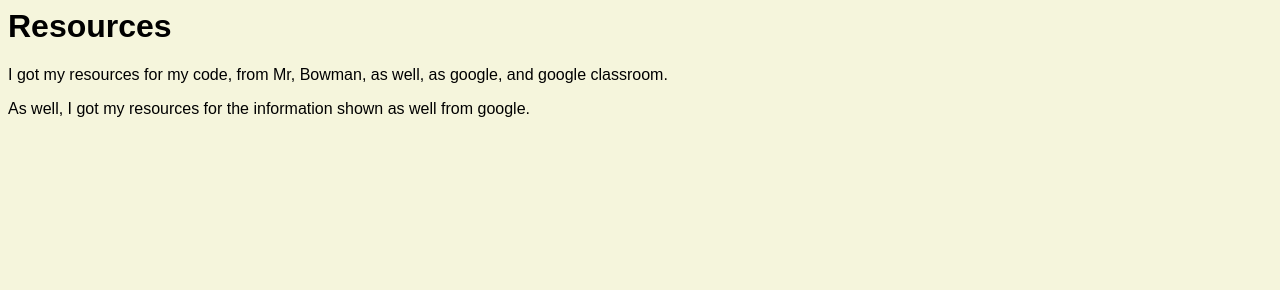
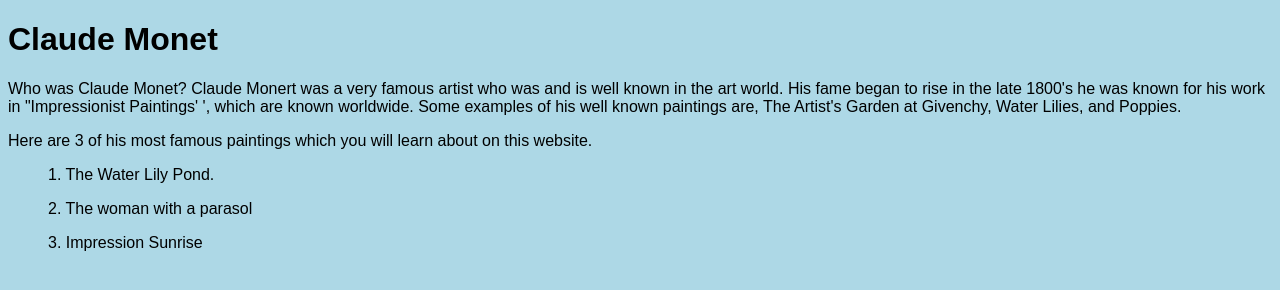
Before and after one commit to cbanashek/Website-coding-, a plain HTML site: page index2.html in a window 1280 px wide. Drawn offline with Linux system fonts and the light colour scheme.

Commit message:
Update index2.html

```diff
--- a/index2.html
+++ b/index2.html
@@ -1,17 +1,37 @@
+ <!DOCTYPE html>
 <html>
-<body>
+       <body>
 
-    <p>
-    <body style="background-color: beige; font-family: fantasy;">
-    <h1 class= "fancy"> Resources  </h1>
-                  <div class="myDiv">
-        <p>
-        I got my resources for my code, from Mr, Bowman, as well, as google, and google classroom.
-    </p>
+<style>
+    h1{
+    color red
+    }
+    <img src="https://upload.wikimedia.org/wikipedia/commons/thumb/a/a4/Claude_Monet_1899_Nadar_crop.jpg/800px-Claude_Monet_1899_Nadar_crop.jpg" alt="Claude Monet - Wikipedia"/>
 
-        <p>
-            As well, I got my resources for the information shown as well from google.
-        </p>
-    </body>
+     </style>
+   <body style="background-color:lightblue; font-family: fantasy;">
+       <h1 class="fancy"> Claude Monet </h1>
 
+       <p>
+        Who was Claude Monet?
+        Claude Monert was a very famous artist who was and is well known in the art world. His fame began to rise in the late 1800's he was known for his work in "Impressionist Paintings' ', which are known worldwide. Some examples of his well known paintings are, The Artist's Garden at Givenchy, Water Lilies, and Poppies.
+ </p>
+       </body>
+       <p>
+  Here are 3 of his most famous paintings which you will learn about on this website.
+       <style>
+           <body style="border-color:lightgreen; font-family: fantasy;">
+           </style>
+       <ul>
+          1. The Water Lily Pond.
+       </ul>
+       <ul>
+       2. The woman with a parasol
+       </ul>
+       <ul>
+       3. Impression Sunrise
+       </ul>
+
+       </body>
+       </html>
 </html>
```
